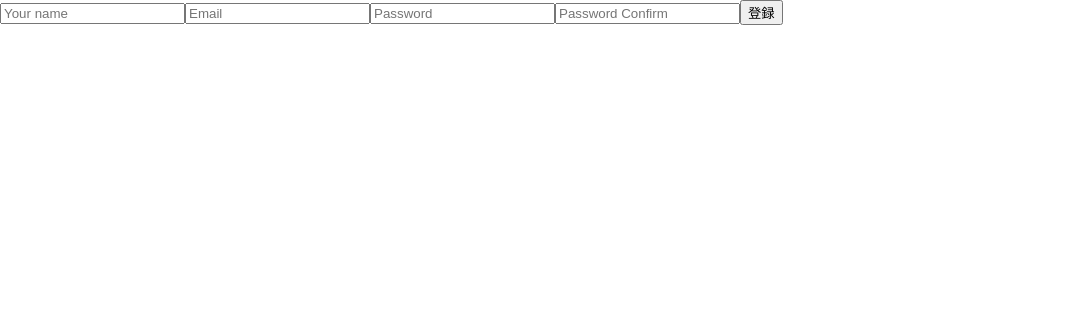
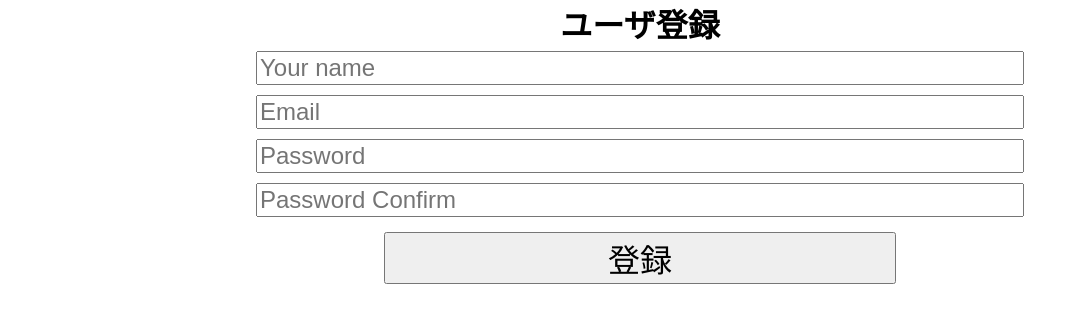
Before and after one commit to 17043003/album, a Nuxt app in the folder front/: page /signup in a window 1280 px wide. Shown: the top 322 px of the page, without its empty margins (0-1087 px from the left). Built offline with nearby package versions, Linux system fonts and the light colour scheme.

Commit message:
Add style to signup.vue

```diff
--- a/front/pages/signup.vue
+++ b/front/pages/signup.vue
@@ -1,14 +1,23 @@
 <template>
+  <div>
+    <h1 class="title">ユーザ登録</h1>
     <div class="form-wrapper">
-    <input v-model="name" type="text" placeholder="Your name" />
-    <input v-model="email" type="email" placeholder="Email" />
-    <input v-model="password" type="password" placeholder="Password" />
+      <input v-model="name" class="form" type="text" placeholder="Your name" />
+      <input v-model="email" class="form" type="email" placeholder="Email" />
+      <input
+        v-model="password"
+        class="form"
+        type="password"
+        placeholder="Password"
+      />
       <input
         v-model="passwordConfirmation"
         type="password"
         placeholder="Password Confirm"
+        class="form"
       />
       <button @click="request_signup">登録</button>
+    </div>
   </div>
 </template>
 
@@ -43,3 +52,26 @@ export default Vue.extend({
   },
 })
 </script>
+
+<style>
+h1.title {
+  text-align: center;
+}
+
+.form-wrapper {
+  display: flex;
+  flex-direction: column;
+  width: 100%;
+  margin: auto;
+}
+.form-wrapper > .form {
+  margin: 5px auto;
+  width: 60%;
+  font-size: 24px;
+}
+.form-wrapper > button {
+  margin: 10px auto;
+  width: 40%;
+  font-size: 32px;
+}
+</style>
```
Lines whose indentation alone changed are shown as unchanged.
